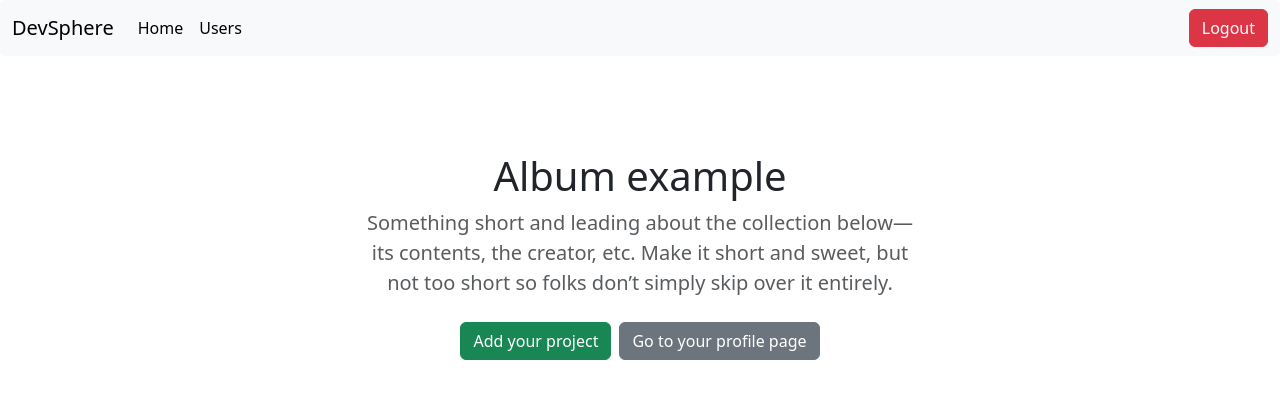
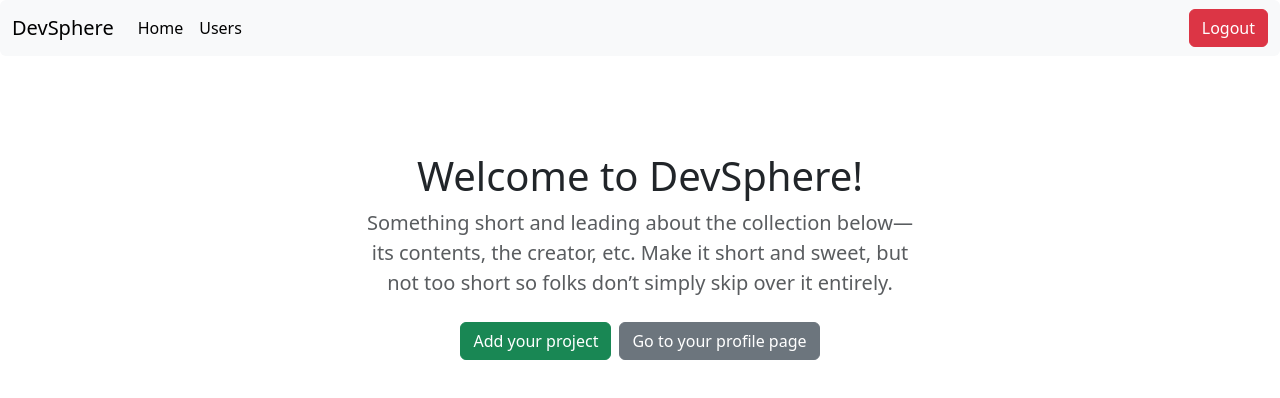
Before and after one commit to Maiconek/DevSphere, a React (Vite) app in the folder devsphere-frontend/: page / in a window 1280 px wide. Shown: the top 398 px of the page. Built offline with nearby package versions, Linux system fonts and the light colour scheme; no server answers; sample sign-in values are in the browser's storage.

Commit message:
added section component

```diff
--- a/devsphere-frontend/src/components/Section.jsx
+++ b/devsphere-frontend/src/components/Section.jsx
@@ -10,7 +10,7 @@ const Section = () => {
         <section className="py-5 text-center container">
             <div className="row py-lg-5">
                 <div className="col-lg-6 col-md-8 mx-auto">
-                    <h1 className="fw-light">Album example</h1>
+                    <h1 className="fw-light">Welcome to DevSphere!</h1>
                     <p className="lead text-muted">Something short and leading about the collection below—its contents, the creator, etc. Make it short and sweet, but not too short so folks don’t simply skip over it entirely.</p>
                     <p>
                         <Link to='/project-form'><button type="button" className="btn btn-success my-2 me-2">Add your project</button></Link>
```
